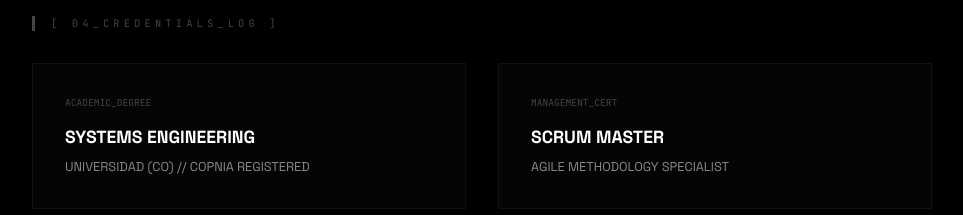
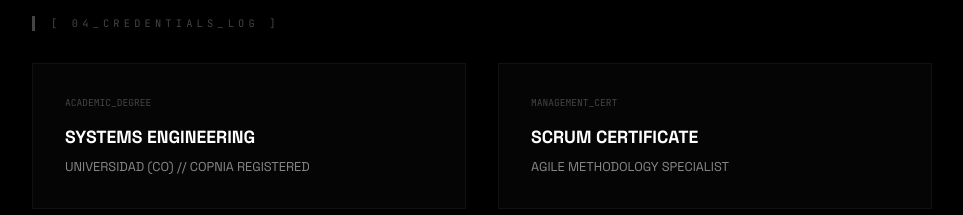
Before and after one commit to CristianRodrigue/aka-business-landing, a Next.js app: page /curriculum in a window 1280 px wide. Shown: the part 2240-2455 px from the top of the page, without its empty margins (158-1121 px from the left). Built offline with nearby package versions, Linux system fonts and the light colour scheme.

Commit message:
update v2

```diff
--- a/src/app/curriculum/page.tsx
+++ b/src/app/curriculum/page.tsx
@@ -186,7 +186,7 @@ export default function CurriculumPage() {
 
             <div className={styles.credentialCard}>
               <span className={styles.credType}>MANAGEMENT_CERT</span>
-              <div className={styles.credTitle}>SCRUM MASTER</div>
+              <div className={styles.credTitle}>SCRUM CERTIFICATE</div>
               <div className={styles.credIssuer}>AGILE METHODOLOGY SPECIALIST</div>
             </div>
 
```
